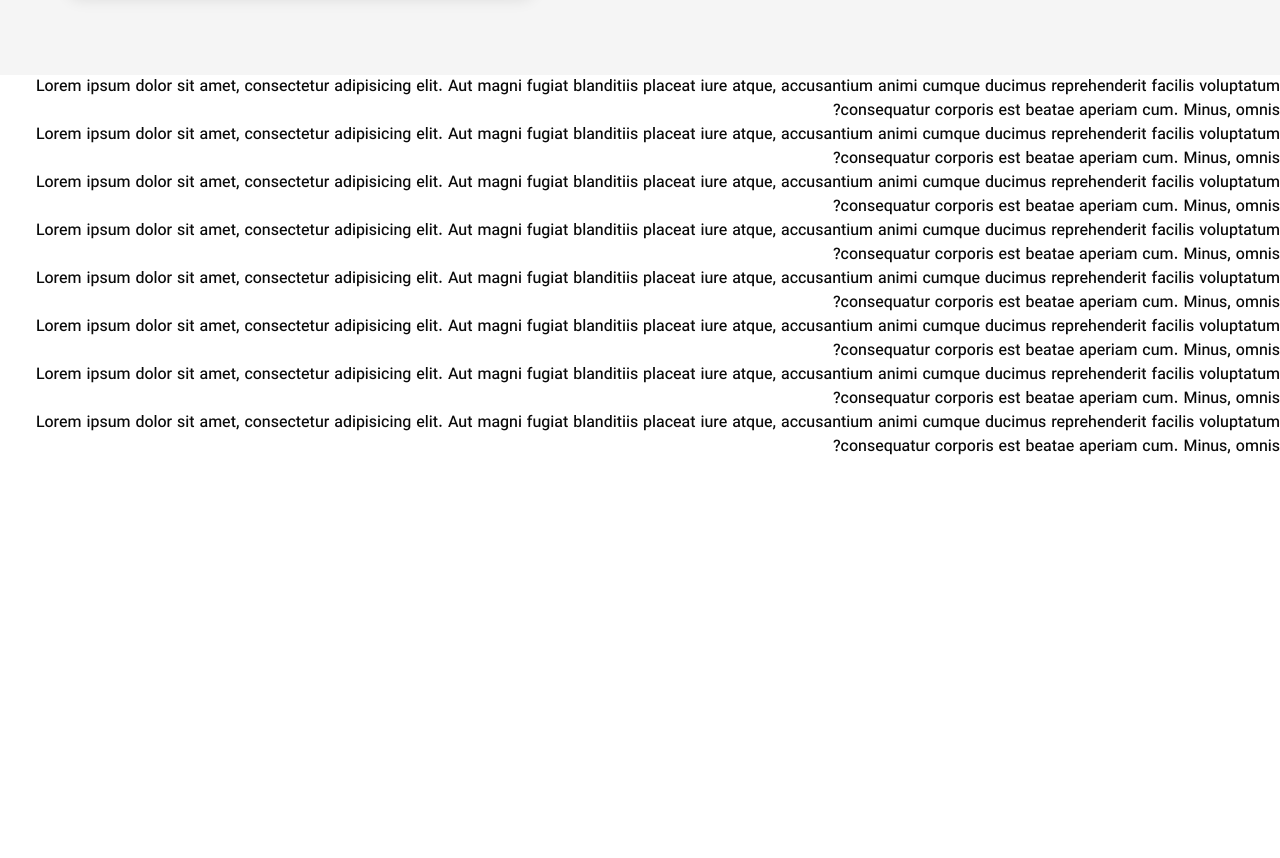
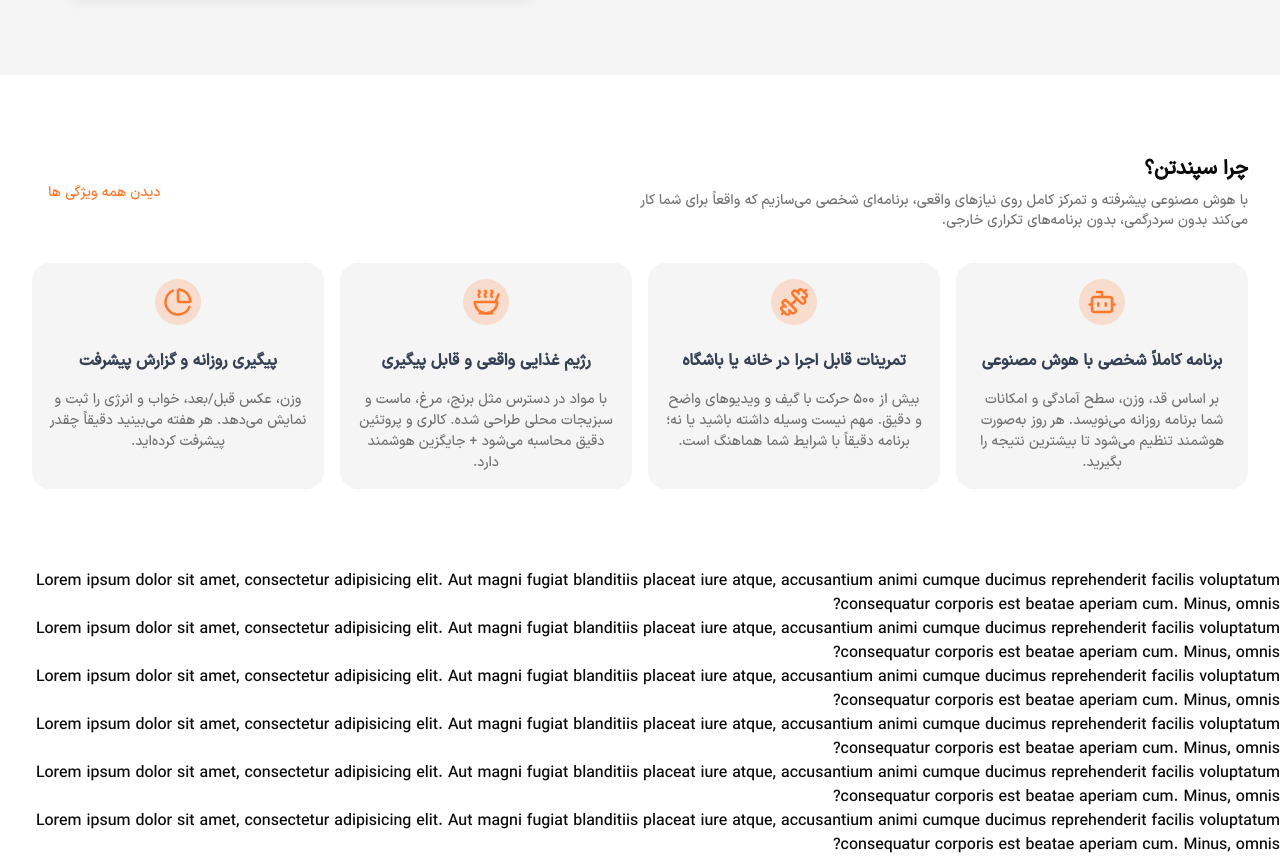
Before and after one commit to tcodt/sepandtan, a Next.js app: page / in a window 1280 px wide. Shown: the part 640-1498 px from the top of the page. Before the commit the page ends 1099 px from the top, so only its background shows below. Built offline with nearby package versions, Linux system fonts and the light colour scheme.

Commit message:
feat: add initial services section

```diff
--- a/app/page.tsx
+++ b/app/page.tsx
@@ -1,9 +1,11 @@
 import HeroSection from "@/components/common/hero-section";
+import Services from "@/components/common/services";
 
 export default function Home() {
   return (
     <div>
       <HeroSection />
+      <Services />
 
       <p>
         Lorem ipsum dolor sit amet, consectetur adipisicing elit. Aut magni
--- /dev/null
+++ b/components/common/services.tsx
@@ -0,0 +1,81 @@
+import Link from "next/link";
+import React from "react";
+import { buttonVariants } from "../ui/button";
+import { BotIcon, ChartPieIcon, DumbbellIcon, SoupIcon } from "lucide-react";
+
+const services = [
+  {
+    id: 1,
+    title: "برنامه کاملاً شخصی با هوش مصنوعی",
+    description:
+      "بر اساس قد، وزن، سطح آمادگی و امکانات شما برنامه روزانه می‌نویسد. هر روز به‌صورت هوشمند تنظیم می‌شود تا بیشترین نتیجه را بگیرید.",
+    icon: BotIcon,
+  },
+  {
+    id: 2,
+    title: "تمرینات قابل اجرا در خانه یا باشگاه",
+    description:
+      "بیش از ۵۰۰ حرکت با گیف و ویدیوهای واضح و دقیق. مهم نیست وسیله داشته باشید یا نه؛ برنامه دقیقاً با شرایط شما هماهنگ است.",
+    icon: DumbbellIcon,
+  },
+  {
+    id: 3,
+    title: "رژیم غذایی واقعی و قابل پیگیری",
+    description:
+      "با مواد در دسترس مثل برنج، مرغ، ماست و سبزیجات محلی طراحی شده. کالری و پروتئین دقیق محاسبه می‌شود + جایگزین هوشمند دارد.",
+    icon: SoupIcon,
+  },
+  {
+    id: 4,
+    title: "پیگیری روزانه و گزارش پیشرفت",
+    description:
+      "وزن، عکس قبل/بعد، خواب و انرژی را ثبت و نمایش می‌دهد. هر هفته می‌بینید دقیقاً چقدر پیشرفت کرده‌اید.",
+    icon: ChartPieIcon,
+  },
+];
+
+export default function Services() {
+  return (
+    <section className="my-12 p-4 md:p-8">
+      <div className="flex flex-row items-center justify-between">
+        <div className="md:w-2/4 w-full">
+          <h3 className="text-xl font-semibold text-forground">چرا سپندتن؟</h3>
+          <p className="text-sm text-muted-foreground font-medium mt-2 hidden md:block">
+            با هوش مصنوعی پیشرفته و تمرکز کامل روی نیازهای واقعی، برنامه‌ای شخصی
+            می‌سازیم که واقعاً برای شما کار می‌کند بدون سردرگمی، بدون برنامه‌های
+            تکراری خارجی.
+          </p>
+        </div>
+        <div>
+          <Link
+            href="/all-features"
+            className={buttonVariants({ variant: "link" })}
+          >
+            دیدن همه ویژگی ها
+          </Link>
+        </div>
+      </div>
+      <div className="mt-8 grid grid-cols-1 md:grid-cols-4 gap-4">
+        {services.map((service) => {
+          const Icon = service.icon;
+          return (
+            <div
+              key={service.id}
+              className="bg-muted p-4 rounded-2xl hover:shadow-lg transition-shadow duration-300 text-center"
+            >
+              <span className="bg-primary/20 inline-block p-2 rounded-full text-primary">
+                <Icon size={30} />
+              </span>
+              <h4 className="text-gray-700 text-sm md:text-base font-semibold my-4">
+                {service.title}
+              </h4>
+              <p className="text-muted-foreground text-xs md:text-sm font-medium leading-normal">
+                {service.description}
+              </p>
+            </div>
+          );
+        })}
+      </div>
+    </section>
+  );
+}
```
